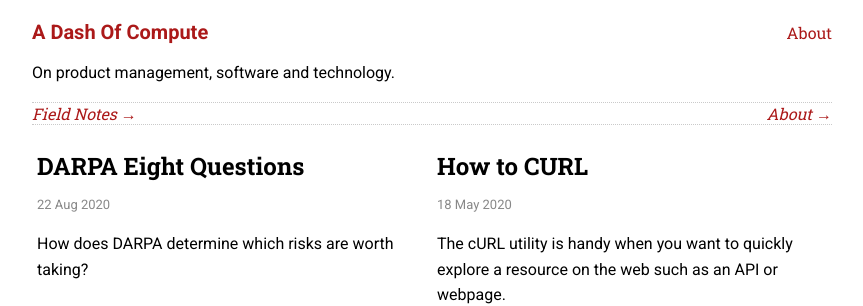
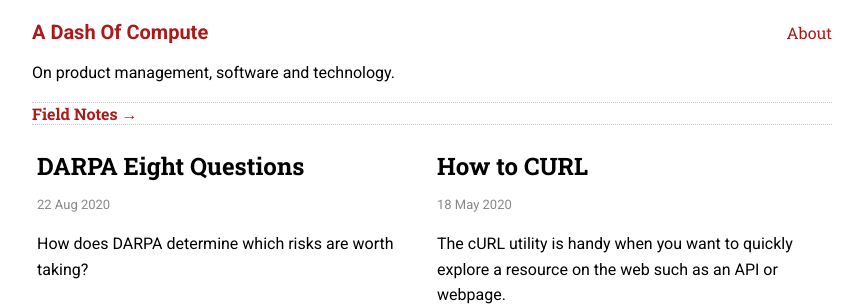
Before and after one commit to sautee/sautee.github.io, a Jekyll site: the page built from pages/index.md, in a window 1280 px wide. Shown: the top 306 px of the page, without its empty margins (208-1071 px from the left). Built offline with Jekyll 4.4.1, drawn with Linux system fonts in a browser that asks for light colours.

Commit message:
Update header.html

```diff
--- a/_includes/layout/header.html
+++ b/_includes/layout/header.html
@@ -14,8 +14,7 @@
     </nav>
     <nav class="topnavbar">
         <div>
-            <i><a href="{{site.baseurl}}/fieldnotes" class="site-pages">Field Notes →</a></i>
-            <i><a href="{{site.baseurl}}/about" class="site-pages">About →</a></i>
+            <b><a href="{{site.baseurl}}/fieldnotes" class="site-pages">Field Notes →</a></b>
         </div>
     </nav>
 </header>
```
